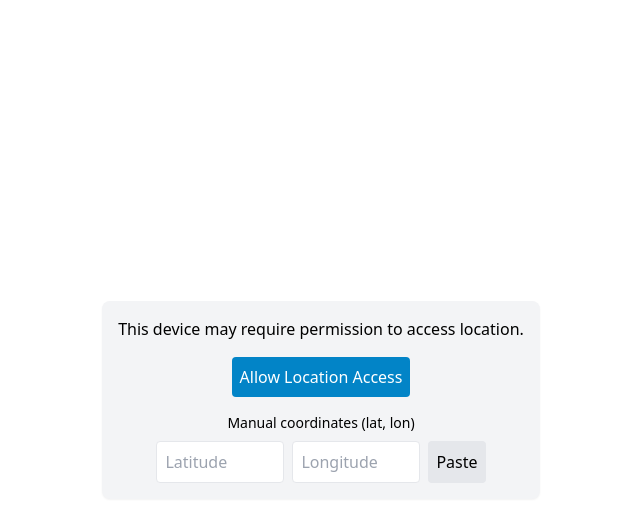
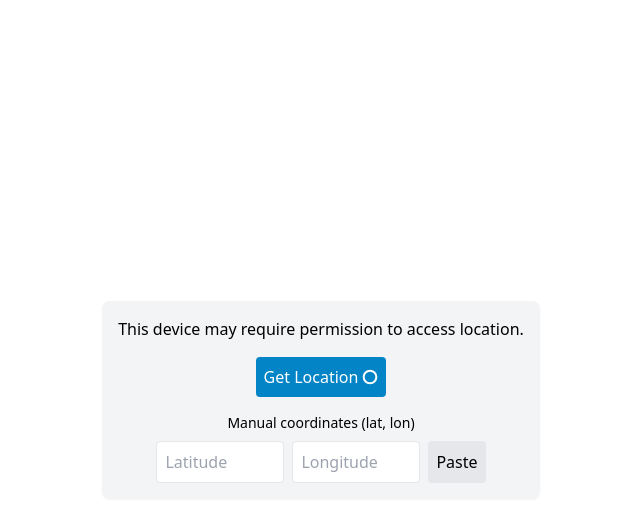
Before and after one commit to meypod/qibla-map, a Nuxt app: page / in a window 1280 px wide. Both pictures are taken after a click on the button "Get Location". Shown: the top 522 px of the page, without its empty margins (319-959 px from the left). Built offline with nearby package versions, Linux system fonts and the light colour scheme; no server answers.

Commit message:
fix: show user something is happening

```diff
--- a/app/components/LocationChecker.client.vue
+++ b/app/components/LocationChecker.client.vue
@@ -11,7 +11,11 @@
             {{ result.coordinates[1].toFixed(6) }}
           </p>
           <div class="flex gap-2 justify-center mt-3">
-            <button class="p-2 border rounded" @click="refreshLocation">
+            <button
+              class="p-2 border rounded"
+              :disabled="gettingLocation"
+              @click="refreshLocation"
+            >
               Refresh
             </button>
           </div>
@@ -33,8 +37,13 @@
             >
               Open Map
             </button>
-            <button class="p-2 border rounded" @click="tryRequestPermission">
+            <button
+              class="p-2 border rounded flex items-center justify-center gap-1"
+              :disabled="gettingLocation"
+              @click="tryRequestPermission"
+            >
               Try Again
+              <spinner v-if="gettingLocation" />
             </button>
           </div>
         </div>
@@ -46,10 +55,12 @@
         </p>
         <div class="flex gap-2">
           <button
-            class="p-2 bg-sky-600 text-white rounded"
+            class="p-2 bg-sky-600 text-white rounded flex items-center justify-center gap-1"
+            :disabled="gettingLocation"
             @click="tryRequestPermission"
           >
-            Allow Location Access
+            Get Location
+            <spinner v-if="gettingLocation" />
           </button>
         </div>
       </div>
@@ -104,6 +115,7 @@ const result = ref<LocationCheckResult | null>(null);
 const manualLat = ref<number | null>(null);
 const manualLon = ref<number | null>(null);
 const parseError = ref<string | null>(null);
+const gettingLocation = ref(false);
 
 watch(
   () => `${manualLat.value}|${manualLon.value}`,
@@ -244,8 +256,10 @@ function tryRequestPermission() {
     return;
   }
 
+  gettingLocation.value = true;
   navigator.geolocation.getCurrentPosition(
     (position) => {
+      gettingLocation.value = false;
       available.value = true;
       result.value = {
         available: true,
@@ -256,6 +270,7 @@ function tryRequestPermission() {
     // eslint-disable-next-line @typescript-eslint/no-unused-vars
     (err) => {
       available.value = false;
+      gettingLocation.value = false;
     },
     { enableHighAccuracy: true, timeout: 5000, maximumAge: 0 },
   );
--- a/app/components/Spinner.vue
+++ b/app/components/Spinner.vue
@@ -1,8 +1,8 @@
 <template>
   <svg
     xmlns="http://www.w3.org/2000/svg"
-    width="2em"
-    height="2em"
+    width="1em"
+    height="1em"
     viewBox="0 0 24 24"
   >
     <!-- Icon from SVG Spinners by Utkarsh Verma - https://github.com/n3r4zzurr0/svg-spinners/blob/main/LICENSE -->
```
